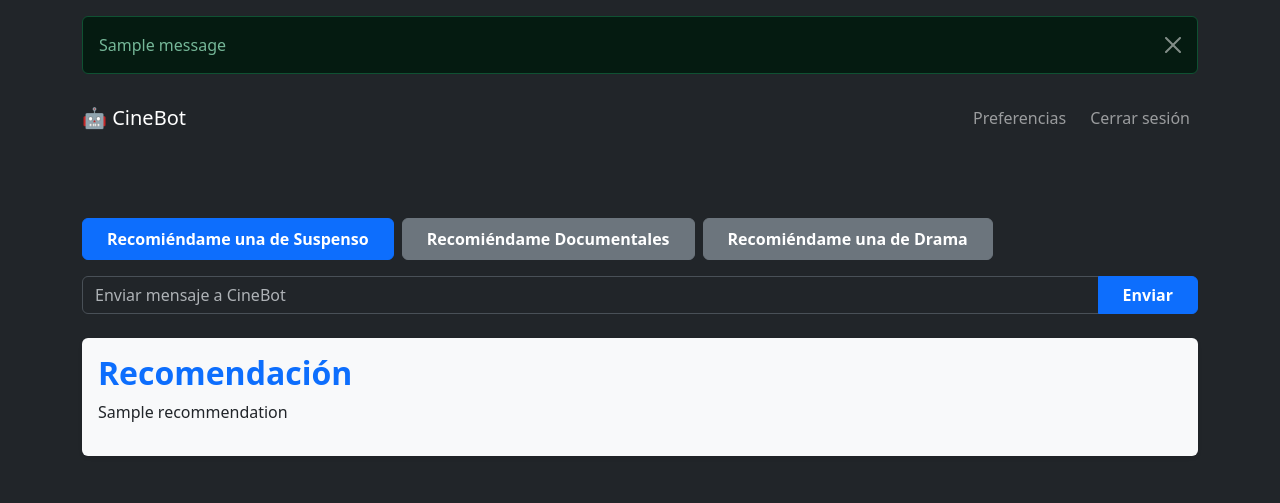
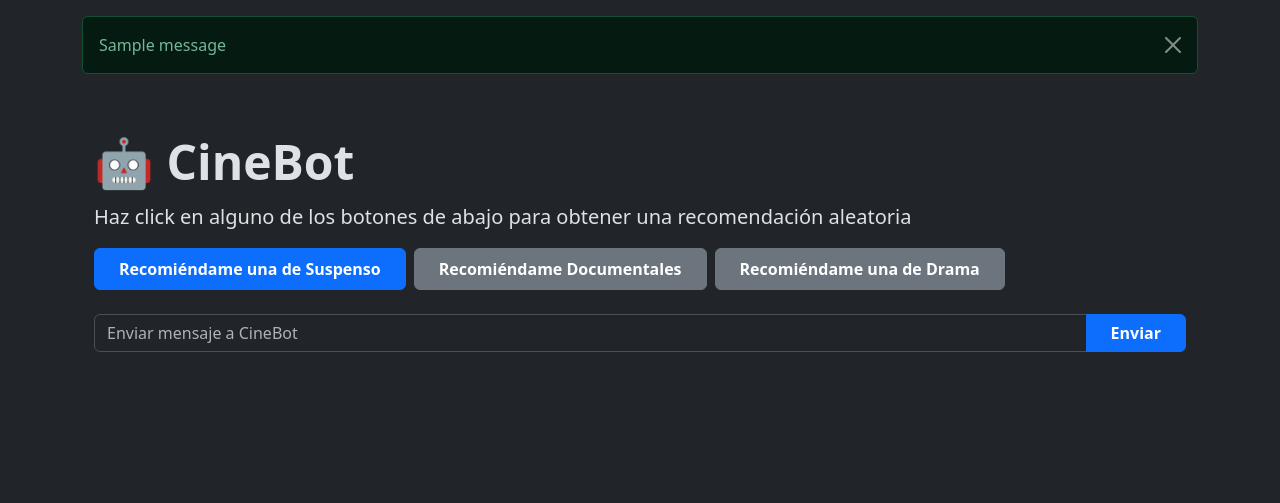
Before and after one commit to crgonzalezf/Tarea1, a Flask app: template templates/chat.html in a window 1280 px wide. Shown: the top 503 px of the page. Run offline with Flask 3, Linux system fonts and the light colour scheme; the template is opened without the code that fills it: most values are stand-ins (such as "Sample title", 1, 10 or a date in 2020); one stand-in notice (Sample message) is shown; parts of the project's set-up code (start-up, migrations or seed data) failed here and were passed over; some libraries are stand-ins or nearby versions.

Commit message:
Update chat.html

```diff
--- a/templates/chat.html
+++ b/templates/chat.html
@@ -1,35 +1,16 @@
 {% extends 'base.html' %}
 
 {% block title %}
-   🤖 CineBot
+    🤖 CineBot
 {% endblock %}
 
-{% from 'bootstrap5/nav.html' import render_nav_item %}
+{% block content %}
+    <div class="container col-xxl-8 px-4 py-5">
+        <h1 class="display-5 fw-bold lh-1 mb-3">🤖 CineBot</h1>
+        <p class="lead">Haz click en alguno de los botones de abajo para obtener una recomendación aleatoria</p>
 
-{% block content %}
-    {% include 'navbar.html' %}
-
-    <div class="container col-xxl-8 py-5">
-        <div id="messages">
-        {% for message in messages %}
-            {% if message.author == 'assistant' %}
-                <div class="d-flex flex-row justify-content-start mb-4">
-                    <img class="bg-white" src="{{ url_for('static', filename='cinebot.png') }}" alt="avatar 1" style="width: 45px; height: 100%;">
-                    <div class="p-3 ms-3" style="border-radius: 15px; background-color: rgba(57, 192, 237,.2);">
-                        <p class="mb-0">{{message.content}}</p>
-                    </div>
-                </div>
-            {% else %}
-                <div class="d-flex flex-row justify-content-end mb-4">
-                    <div class="p-3 me-3 border bg-body-tertiary" style="border-radius: 15px;">
-                        <p class="mb-0">{{message.content}}</p>
-                    </div>
-              </div>
-            {% endif %}
-        {% endfor %}
-        </div>
-
-         <form method="POST" class="mt-4">
+        <!-- Botones de recomendación -->
+        <form method="POST" class="mb-4">
             <div class="d-flex flex-wrap gap-2">
                 <input type="submit" name="intent" value="Recomiéndame una de Suspenso" class="btn btn-primary px-4 py-2 fw-bold"/>
                 <input type="submit" name="intent" value="Recomiéndame Documentales" class="btn btn-secondary px-4 py-2 fw-bold"/>
@@ -37,22 +18,32 @@
             </div>
         </form>
 
+        <!-- Contenedor del chat -->
+        <div class="chat-container">
+            {% for message in messages %}
+                {% if message.author == 'assistant' %}
+                    <div class="d-flex flex-row justify-content-start mb-4">
+                        <img class="rounded-circle" src="{{ url_for('static', filename='avatar_assistant.png') }}" alt="avatar 1" style="width: 50px; height: 50px;">
+                        <div class="p-3 ms-3" style="border-radius: 15px; background-color: rgba(57, 192, 237, .2); color: white;">
+                            <p class="small mb-0 text-dark">{{ message.content }}</p>
+                        </div>
+                    </div>
+                {% else %}
+                    <div class="d-flex flex-row justify-content-end mb-4">
+                        <div class="p-3 me-3" style="border-radius: 15px; background-color: rgba(0, 123, 255, .2);">
+                            <p class="small mb-0 text-dark">{{ message.content }}</p>
+                        </div>
+                    </div>
+                {% endif %}
+            {% endfor %}
+        </div>
+
+        <!-- Campo para escribir mensaje -->
         <form method="POST" class="mt-3">
             <div class="input-group">
                 <input name="message" required class="form-control" placeholder="Enviar mensaje a CineBot" aria-label="Tu mensaje" aria-describedby="send-message">
                 <button type="submit" class="btn btn-primary fw-bold px-4" name="intent" value="Enviar">Enviar</button>
             </div>
         </form>
-
-        {% if recommendation %}
-            <div class="mt-4 p-3 bg-light rounded shadow-sm">
-                <h2 class="fw-bold text-primary">Recomendación</h2>
-                <p class="text-dark">{{ recommendation }}</p>
-            </div>
-        {% endif %}
     </div>
-
-
-
-    <script src="{{ url_for('static', filename='js/chat.js') }}"></script>
 {% endblock %}
```
